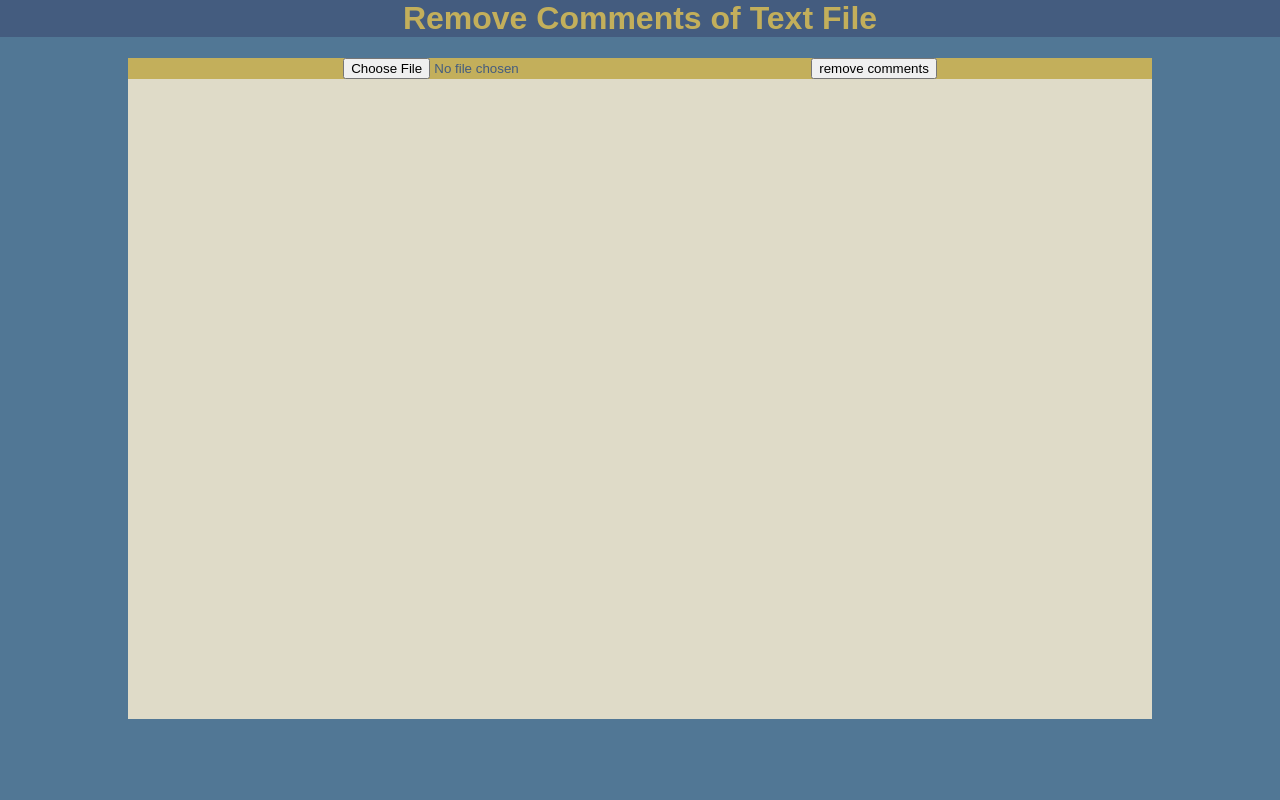
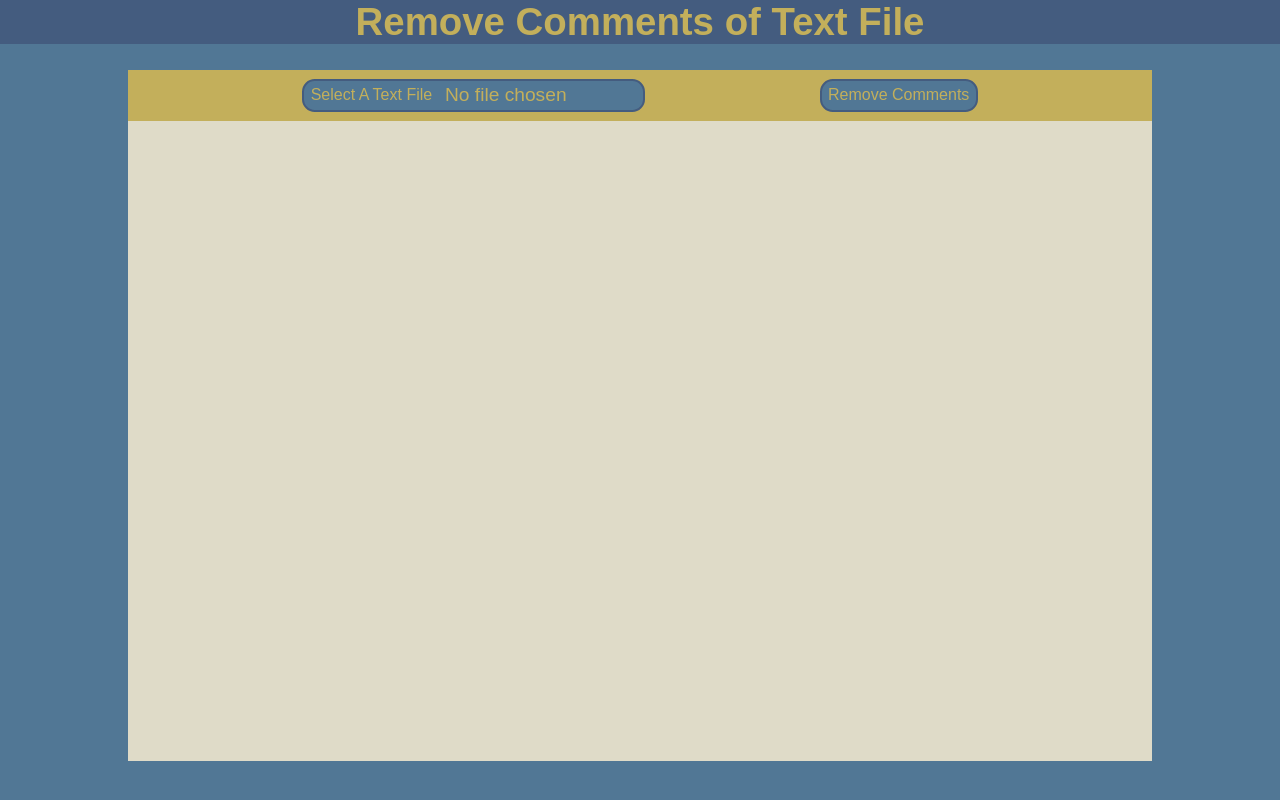
Before and after one commit to michael-lugashi/react-remove-comments, a React (Create React App) app: page /read-file in a window 1280 px wide. Built offline with nearby package versions, Linux system fonts and the light colour scheme; a web font is replaced by a local one.

Commit message:
header button styling

```diff
--- a/src/core/output-removed-comments.js
+++ b/src/core/output-removed-comments.js
@@ -7,11 +7,12 @@ function OutputRemovedComments({ removedCommentsText }) {
     <div>
       <header className="actions-header">
         <Link
+          className="link-styling"
           to={{
             pathname: '/read-file',
           }}
         >
-          <button>upload file</button>
+          <button className="header-button">Upload New File</button>
         </Link>
       </header>
       <div className="display-text"> {removedCommentsText}</div>
--- a/src/core/text-file-upload.js
+++ b/src/core/text-file-upload.js
@@ -31,8 +31,12 @@ function TextFileUpload({ setRemovedCommentsText }) {
   return (
     <div>
       <header className="actions-header">
+        <label for="file-upload" className="header-button">
+          Select A Text File
           <input
+            id="file-upload"
             type="file"
+            className="file-input"
             onChange={async (e) => {
               const file = e.target.files[0];
               console.log(file.type);
@@ -40,12 +44,15 @@ function TextFileUpload({ setRemovedCommentsText }) {
               setText(fileText);
             }}
           />
+        </label>
         <Link
+          className="link-styling"
           to={{
             pathname: text ? '/output' : '/read-file',
           }}
         >
           <button
+            className="header-button"
             onClick={() => {
               if (!text) {
                 alert('text file is eiter empty or not uploaded!');
@@ -53,7 +60,7 @@ function TextFileUpload({ setRemovedCommentsText }) {
               setRemovedCommentsText(removeComments(text));
             }}
           >
-            remove comments
+            Remove Comments
           </button>
         </Link>
       </header>
--- a/src/styles/App.css
+++ b/src/styles/App.css
@@ -5,6 +5,7 @@
   min-height: 100vh;
   background-color: #517795;
   font-family: 'RocknRoll One', sans-serif;
+  font-size: 1.5vw;
 }
 .title {
   margin-top: 0;
@@ -20,15 +21,50 @@
   min-height: 80vh;
   margin: auto;
   background-color: #dfdbc8;
+  color: #445c7f;
+  font-size: 1vw;
 }
 
 .actions-header {
-
+  height: 4vw;
   background-color: #c3af5b;
   color: #445c7f;
   width: 80vw;
   margin: auto;
   display: flex;
   justify-content: space-evenly;
-
+  align-items: center;
 }
+#file-upload::-webkit-file-upload-button {
+  display: none;
+}
+#file-upload.file-input {
+  font-size: 1.5vw;
+  max-width: 15vw;
+  margin-left: 1vw;
+}
+.header-button {
+  -moz-box-sizing: content-box; /* or `border-box` */
+  -webkit-box-sizing: content-box;
+  box-sizing: content-box;
+  display: flex;
+  align-items: center;
+  background-color: #517795;
+  color: #c3af5b;
+  border: 0.2vw solid #445c7f;
+  border-radius: 1vw;
+  padding: .5vw;
+  font-size: 1.25vw;
+  cursor: pointer;
+  height: 1.25vw;
+}
+.link-styling {
+  text-decoration: none;
+}
+.header-button:hover {
+  background-color: #445c7f;
+  color: #c3af5b;
+}
+/* .file-input {
+  display: none;
+} */
```
Lines whose indentation alone changed are shown as unchanged.
